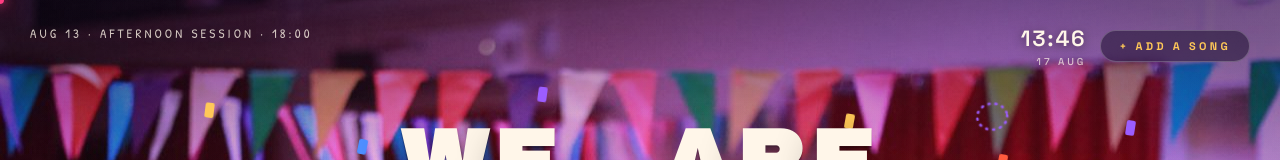
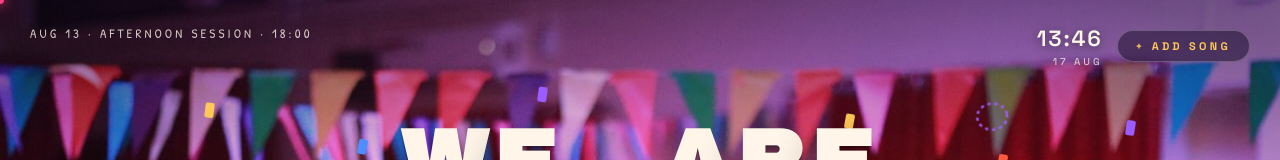
Before and after one commit to purvapatil11/Echo, a website: page index.html in a window 1280 px wide. Shown: the top 160 px of the page. Drawn offline with nearby package versions, Linux system fonts and the light colour scheme.

Commit message:
fix:minor UI fix

```diff
--- a/index.html
+++ b/index.html
@@ -323,7 +323,7 @@
     <div class="head-right">
       <div class="clock" id="clock">--:--<span class="date" id="dateline">--</span></div>
       <div class="uploader">
-        <button class="up-toggle" id="upToggle" type="button" data-hover>+ ADD A SONG</button>
+        <button class="up-toggle" id="upToggle" type="button" data-hover>+ ADD SONG</button>
         <div class="up-panel" id="upPanel" hidden>
           <div class="up-fields">
             <label class="up-file" id="upFileLabel" for="upFile" data-hover>Choose an mp3…</label>
```
